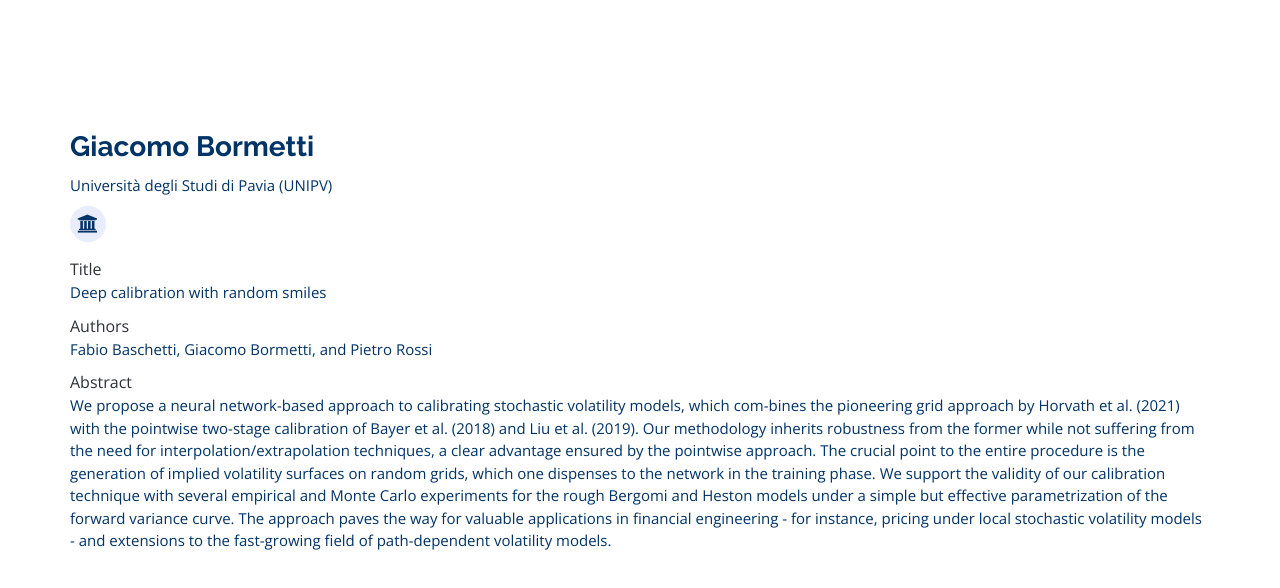
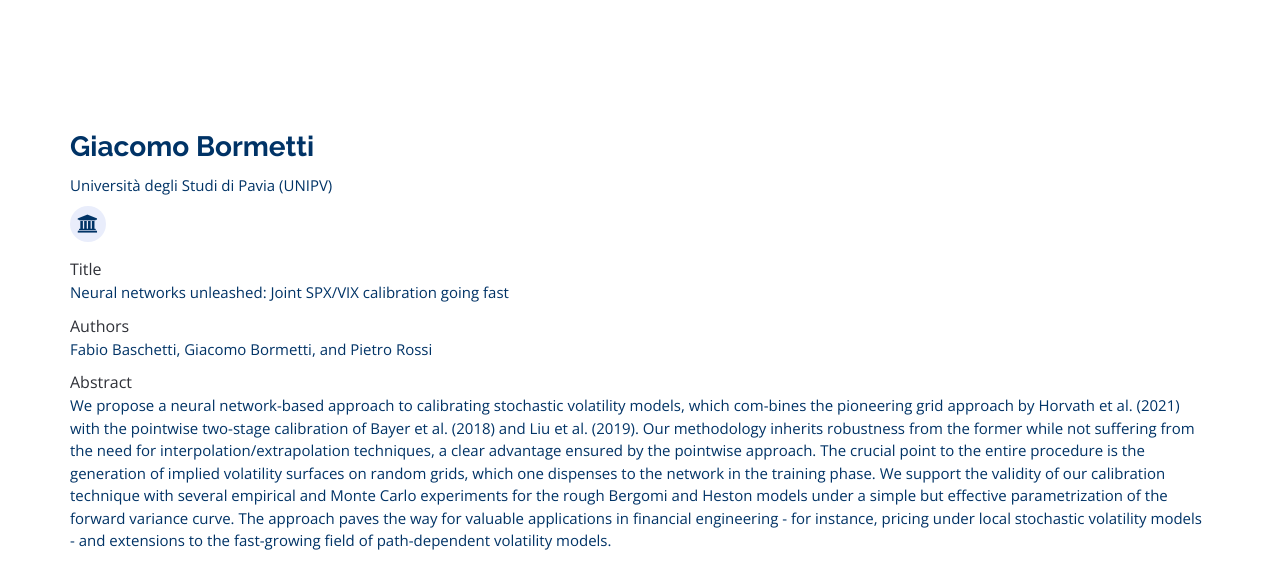
Before and after one commit to nmfiw2025/nmfiw2025.github.io, a plain HTML site: page speaker-details_bormetti.html in a window 1280 px wide. Drawn offline with nearby package versions, Linux system fonts and the light colour scheme; some packages are replaced by stand-ins of ours.

Commit message:
Add files via upload

```diff
--- a/speaker-details_bormetti.html
+++ b/speaker-details_bormetti.html
@@ -66,7 +66,7 @@
                                 target='_blank' rel='noopener noreferrer'><i class="fa fa-university"
                                     aria-hidden="true"></i></a>
                         </div>
-                        <a>Title<p>Deep calibration with random smiles</p>
+                        <a>Title<p>Neural networks unleashed: Joint SPX/VIX calibration going fast</p>
                             <!-- <br> -->
                             Authors<p>Fabio Baschetti, Giacomo Bormetti, and Pietro Rossi</p>
                             <!-- <br> -->
```
